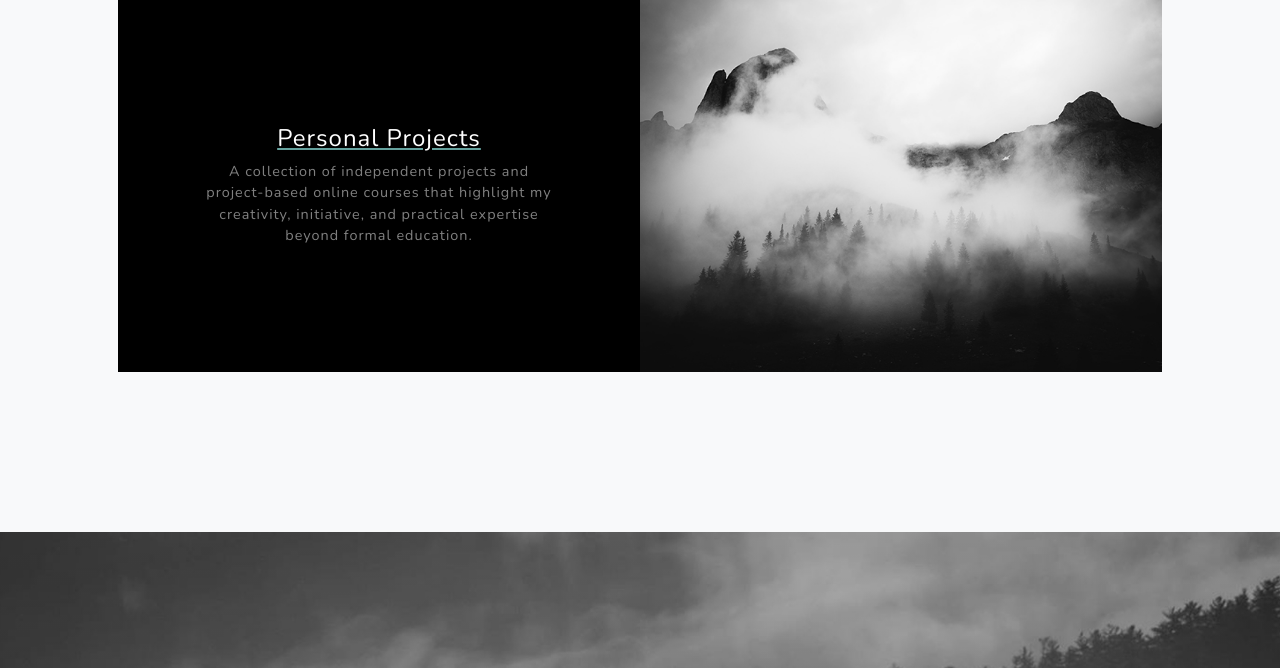
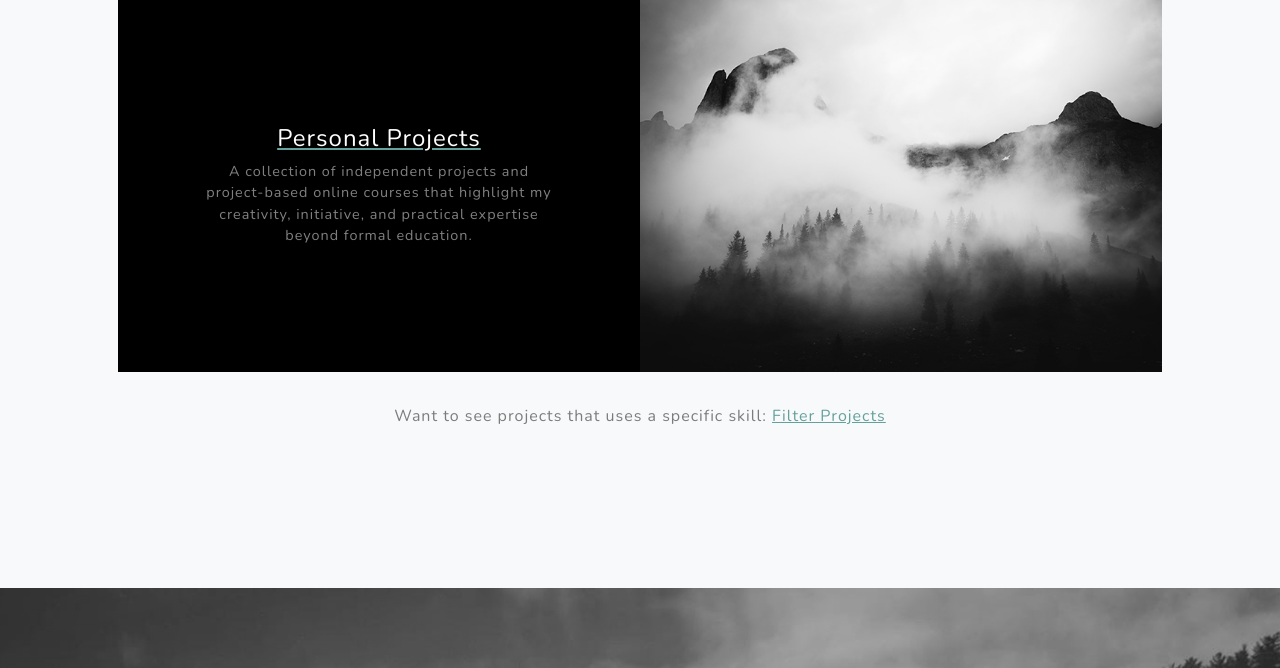
Before and after one commit to wel013/portfolio, a Flask app: page / in a window 1280 px wide. Shown: the part 2153-2821 px from the top of the page. Run offline with Flask 3, Linux system fonts and the light colour scheme; some libraries are stand-ins or nearby versions.

Commit message:
link filter page on index page

```diff
--- a/misc.txt
+++ b/misc.txt
@@ -10,6 +10,9 @@ projects
 
 8/2
 displayed the fetched projects property
+
+8/5
+index page link to filter proj page
 
 Used to track outside sources used:
 Templates and inspirations:
--- a/templates/index.html
+++ b/templates/index.html
@@ -60,7 +60,9 @@
                     src="{{ url_for('static', filename='assets/img/bg-masthead.jpg') }}" alt="..." /></div>
             <div class="col-xl-4 col-lg-5">
                 <div class="featured-text text-center text-lg-left">
-                        <a href="{{ url_for('view_project', category='self') }}"><h4 class="text-black">Self Directed Learning</h4></a>
+                    <a href="{{ url_for('view_project', category='self') }}">
+                        <h4 class="text-black">Self Directed Learning</h4>
+                    </a>
 
                     <p class="text-black-50 mb-0">A compilation of online courses and resources that reflects
                         my commitment to continuous learning and skill development outside formal education."</p>
@@ -75,7 +77,9 @@
                 <div class="bg-black text-center h-100 project">
                     <div class="d-flex h-100">
                         <div class="project-text w-100 my-auto text-center text-lg-left">
-                                <a href="{{ url_for('view_project', category='academic') }}"><h4 class="text-white">School Projects</h4></a>
+                            <a href="{{ url_for('view_project', category='academic') }}">
+                                <h4 class="text-white">School Projects</h4>
+                            </a>
                             <p class="mb-0 text-white-50">A showcase of academic projects demonstrating
                                 applied knowledge and skills developed during my studies.</p>
                         </div>
@@ -91,8 +95,11 @@
                 <div class="bg-black text-center h-100 project">
                     <div class="d-flex h-100">
                         <div class="project-text w-100 my-auto text-center text-lg-right">
-                                <a href="{{ url_for('view_project', category='personal') }}"><h4 class="text-white">Personal Projects</h4></a>
-                                <p class="mb-0 text-white-50">A collection of independent projects and project-based online courses that highlight my creativity,
+                            <a href="{{ url_for('view_project', category='personal') }}">
+                                <h4 class="text-white">Personal Projects</h4>
+                            </a>
+                            <p class="mb-0 text-white-50">A collection of independent projects and project-based online
+                                courses that highlight my creativity,
                                 initiative, and practical expertise beyond formal education.</p>
                         </div>
                     </div>
@@ -100,7 +107,9 @@
             </div>
         </div>
     </div>
-
+    <p class="mb-0 text-black-50 gx-0 text-center" style="margin-top: 2rem;">Want to see projects that uses a specific
+        skill: <a href="{{ url_for('filter_projects') }}">Filter Projects</a>
+    </p>
 </section>
 
 
```
Also changed, not shown: requirements.txt (added, +12 -0 lines). Lines whose indentation alone changed are shown as unchanged.
